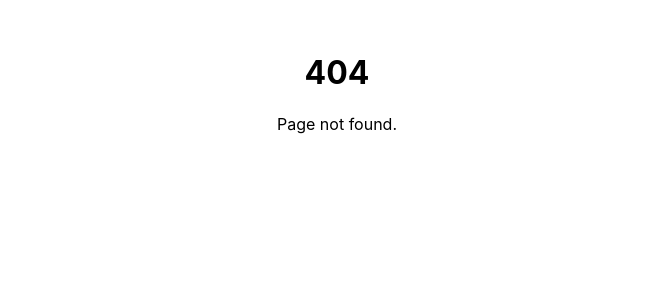
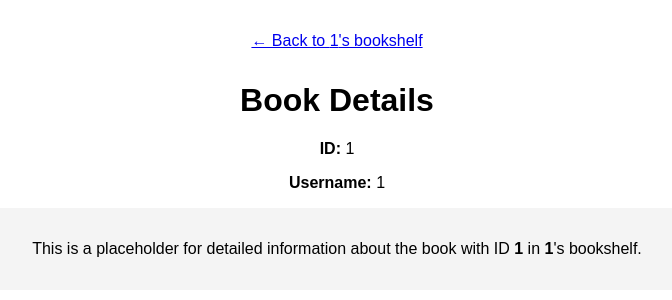
Before and after one commit to aspencode/bookshelf-webapp, a React (Create React App) app in the folder frontend/: page /bookshelf/1/1 in a window 1280 px wide. Before the commit this address had no page. Shown: the top 300 px of the page, without its empty margins (303-975 px from the left). Built offline with nearby package versions, Linux system fonts and the light colour scheme.

Commit message:
Add a page that shows book details: - BookDetailsPage added - BookCard component now clickable, redirects to BookDetailsPage

```diff
--- a/frontend/src/App.tsx
+++ b/frontend/src/App.tsx
@@ -1,6 +1,7 @@
 import React, { useState } from 'react';
 import { BrowserRouter as Router, Routes, Route, useNavigate } from 'react-router-dom';
 import BookshelfPage from './pages/BookshelfPage';
+import BookDetailsPage from './pages/BookDetailsPage';
 import './App.css';
 
 
@@ -42,7 +43,7 @@ function App() {
           <Route path="/" element={<HomePage />} />
 
           <Route path="/bookshelf/:username" element={<BookshelfPage />} />
-
+          <Route path="/bookshelf/:username/:bookId" element={<BookDetailsPage />} />
           <Route path="*" element={
             <div style={{ padding: '2rem', textAlign: 'center' }}>
               <h1>404</h1>
--- a/frontend/src/components/BookCard.tsx
+++ b/frontend/src/components/BookCard.tsx
@@ -1,4 +1,5 @@
 import React from 'react';
+import { Link, useParams } from 'react-router-dom';
 import StarRating from './StarRating';
 
 interface Book {
@@ -14,7 +15,13 @@ interface BookCardProps {
 }
 
 const BookCard: React.FC<BookCardProps> = ({ book }) => {
-  return (
+    const { username } = useParams<{ username: string }>();
+
+    return (
+    <Link
+      to={`/bookshelf/${username}/${book.id}`}
+      style={{ textDecoration: 'none', color: 'inherit' }}
+    >
     <div style={cardStyles.bookCard}>
       <img
         src={book.coverUrl || 'https://placehold.co/150x200?text=No+Cover'}
@@ -30,6 +37,7 @@ const BookCard: React.FC<BookCardProps> = ({ book }) => {
         </div>
       </div>
     </div>
+     </Link>
   );
 };
 
@@ -39,10 +47,11 @@ const cardStyles = {
     borderRadius: '8px',
     overflow: 'hidden',
     boxShadow: '0 2px 5px rgba(0,0,0,0.1)',
-    transition: 'transform 0.2s',
+    transition: 'transform 0.2s, box-shadow 0.2s',
     display: 'flex',
     flexDirection: 'column' as const,
     backgroundColor: '#fff',
+    cursor: 'pointer',
   },
   cover: {
     width: '100%',
--- /dev/null
+++ b/frontend/src/pages/BookDetailsPage.tsx
@@ -0,0 +1,24 @@
+import React from 'react';
+import { useParams, Link } from 'react-router-dom';
+
+const BookDetailsPage: React.FC = () => {
+  const { username, bookId } = useParams<{ username: string; bookId: string }>();
+
+  return (
+    <div style={{ padding: '2rem', fontFamily: 'sans-serif' }}>
+      <Link to={`/bookshelf/${username}`}>← Back to {username}'s bookshelf</Link>
+
+      <div style={{ marginTop: '2rem' }}>
+        <h1>Book Details</h1>
+        <p><strong>ID:</strong> {bookId}</p>
+        <p><strong>Username:</strong> {username}</p>
+
+        <div style={{ padding: '1rem', background: '#f4f4f4', borderRadius: '8px' }}>
+            <p>This is a placeholder for detailed information about the book with ID <strong>{bookId}</strong> in <strong>{username}</strong>'s bookshelf.</p>
+        </div>
+      </div>
+    </div>
+  );
+};
+
+export default BookDetailsPage;
```
